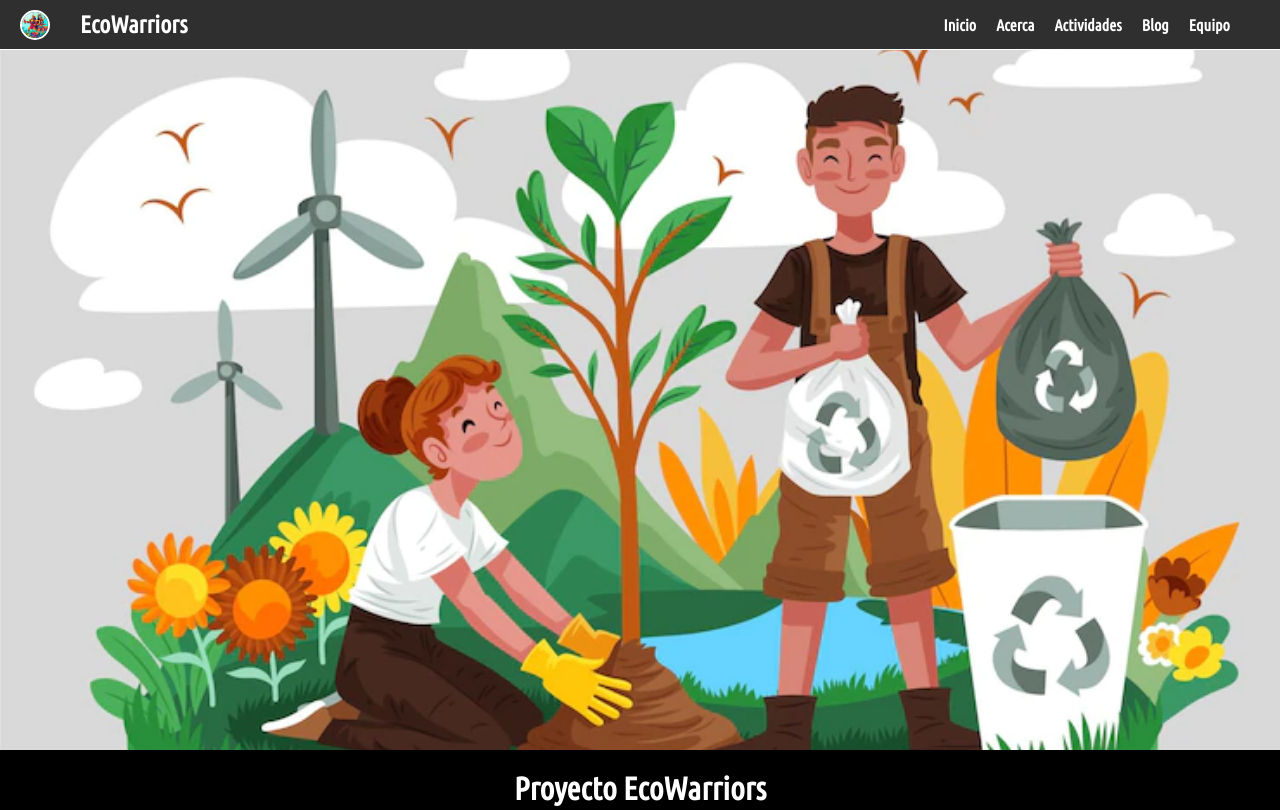
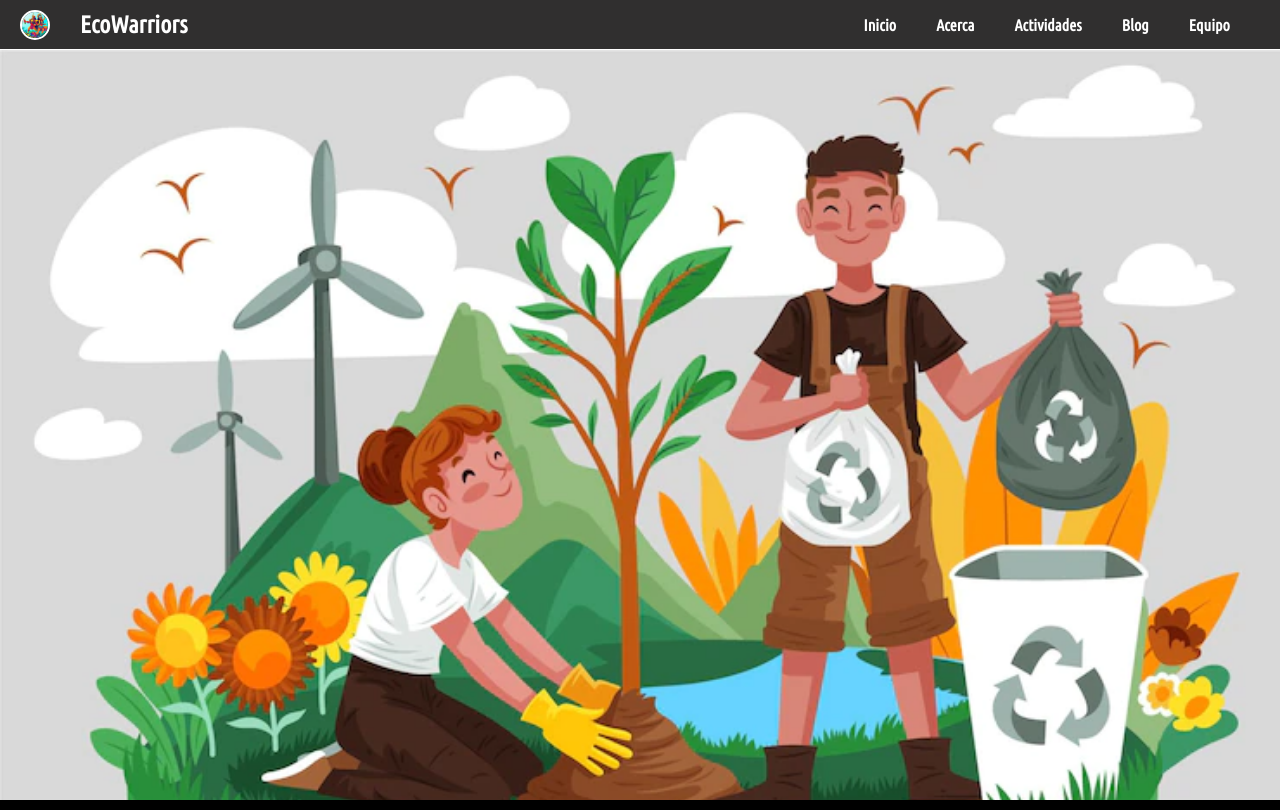
Before and after one commit to franqcGh/ecowarriors, a plain HTML site: page index.html in a window 1280 px wide. Shown: the top 810 px of the page. Drawn offline with Linux system fonts and the light colour scheme.

Commit message:
little changes

```diff
--- a/index.html
+++ b/index.html
@@ -4,6 +4,7 @@
 <head>
     <meta charset="UTF-8">
     <meta name="viewport" content="width=device-width, initial-scale=1.0">
+    <link rel="shortcut icon" href="img/ECOWARRIORS.jpg" type="image/x-icon">
     <link href="https://fonts.googleapis.com/css2?family=Ubuntu+Condensed&display=swap" rel="stylesheet">
     <link rel="stylesheet" href="style.css">
     <title>ECOWARRIORS</title>
@@ -20,7 +21,7 @@
 
         <nav>
             <div class="menuIcon">
-                <label for="checkbox">&#9776;</label>
+                <label>&#9776;</label>
             </div>
 
             <ul class="menu">
--- a/style.css
+++ b/style.css
@@ -138,19 +138,21 @@ header {
 
 .menu {
     position: absolute;
-    top: 50px;
+    top: 0px;
     right: -5px;
     z-index: 9999;
 
     visibility: hidden;
 
     opacity: 0;
-    transition-delay: 0.5s;
+    transition-delay: 0.05s;
 
     background-color: var(--contrast);
+    padding: 0 2rem;
 
     display: flex;
     flex-direction: column;
+    gap: 2rem;
 }
 
 .menu li {
@@ -159,8 +161,10 @@ header {
     text-align: center;
 }
 
-nav:hover {
+nav:hover .menuIcon{
     cursor: pointer;
+    color: var(--contrast);
+
 }
 
 nav:hover .menu {
@@ -193,13 +197,14 @@ nav:hover .menu {
 }
 
 .hero img {
+    padding: 5rem 0;
     width: 100%;
 }
 
 @media (min-width: 768px) {
     .hero {
         overflow: hidden;
-        height: calc(100vh - 5rem);
+        height: 100vh;
     }
 }
 
```
